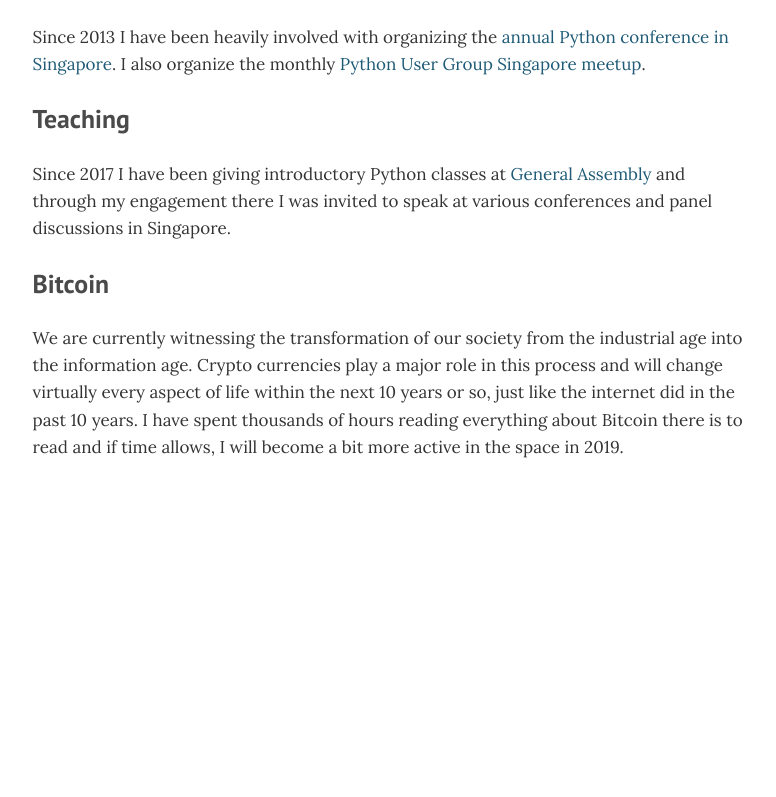
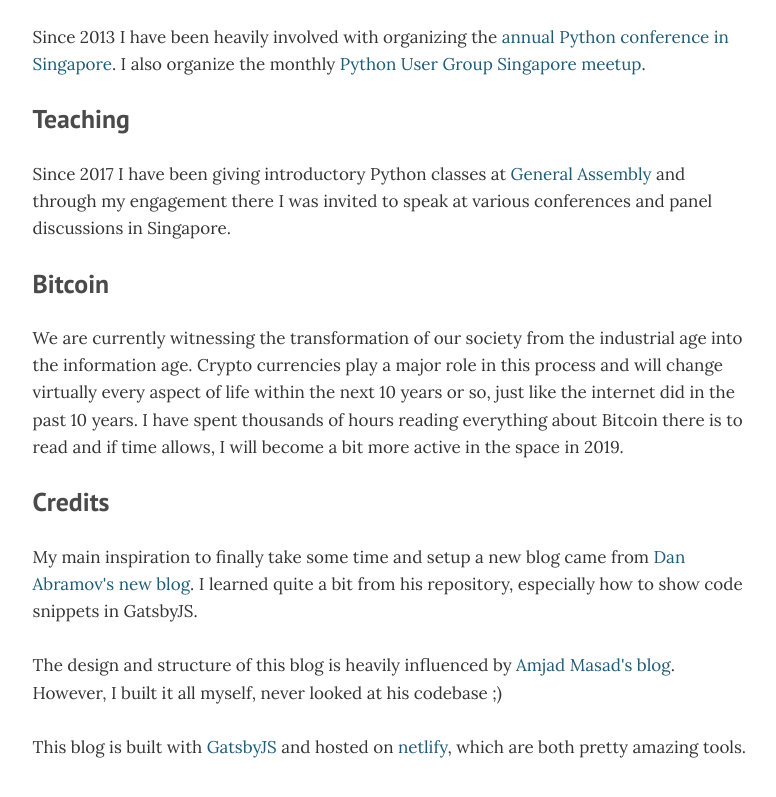
Before and after one commit to mbrochh/mbrochh.io, a Gatsby site: page /about in a window 1280 px wide. Shown: the part 792-1589 px from the top of the page, without its empty margins (261-1037 px from the left). Before the commit the page ends 1471 px from the top, so only its background shows below. Built offline with nearby package versions, Linux system fonts and the light colour scheme; Gatsby itself is replaced by a stand-in of ours; some packages are replaced by stand-ins of ours.

Commit message:
content: adds more content to about.js

```diff
--- a/src/pages/about.js
+++ b/src/pages/about.js
@@ -80,6 +80,28 @@ const AboutPage = () => (
       to read and if time allows, I will become a bit more active in the space
       in 2019.
     </p>
+    <h2>Credits</h2>
+    <p>
+      My main inspiration to finally take some time and setup a new blog came
+      from{' '}
+      <OutboundLink href="https://overreacted.io/">
+        Dan Abramov's new blog
+      </OutboundLink>
+      . I learned quite a bit from his repository, especially how to show code
+      snippets in GatsbyJS.
+    </p>
+    <p>
+      The design and structure of this blog is heavily influenced by{' '}
+      <OutboundLink href="">Amjad Masad's blog</OutboundLink>. However, I built
+      it all myself, never looked at his codebase ;)
+    </p>
+    <p>
+      This blog is built with{' '}
+      <OutboundLink href="https://www.gatsbyjs.org/">GatsbyJS</OutboundLink> and
+      hosted on{' '}
+      <OutboundLink href="https://www.netlify.com/">netlify</OutboundLink>,
+      which are both pretty amazing tools.
+    </p>
   </Layout>
 )
 
```
